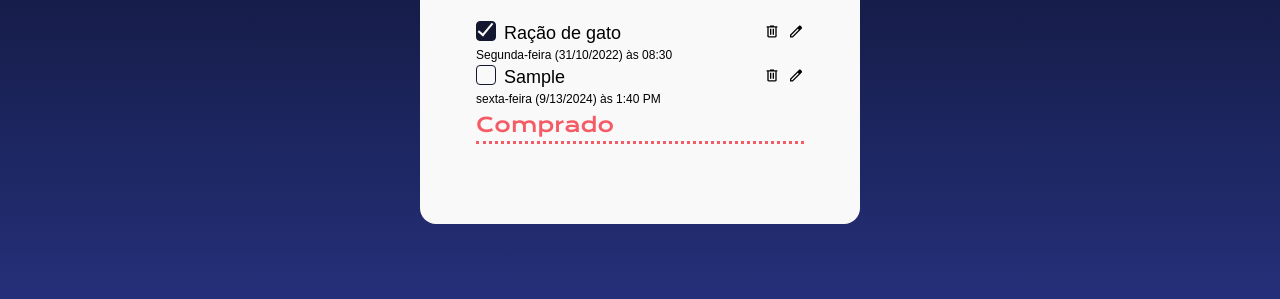
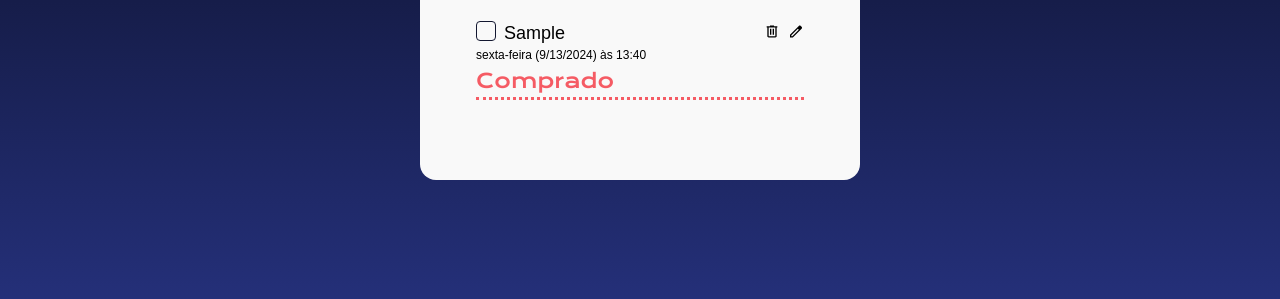
Before and after one commit to erikkaugusto/construindo-paginas-dinamicas, a plain HTML site: page index.html in a window 1280 px wide. Both pictures are taken after typing "Sample" into the empty fields and a click on the button "Salvar item". Shown: the part 463-762 px from the top of the page. Drawn offline with nearby package versions, Linux system fonts and the light colour scheme; a web font is replaced by a local one.

Commit message:
verificacoes e melhorias

```diff
--- a/index.html
+++ b/index.html
@@ -27,29 +27,7 @@
             <hr>
 
             <ul id="lista-de-compras">
-                <li>
-                    <div class="lista-item-container">
-                        <div>
-                            <div class="container-checkbox">
-                                <label for="checkbox-1">
-                                    <input type="checkbox" class="input-checkbox" id="checkbox-1" />
-                                    <div class="checkbox-customizado checked"></div>
-                                </label>
-                            </div>
-                            <p>Ração de gato</p>
-                        </div>
-
-                        <div>
-                            <button class="item-lista-button">
-                                <img src="./img/delete.svg" alt="remover">
-                            </button>
-                            <button class="item-lista-button">
-                                <img src="./img/edit.svg" alt="editar">
-                            </button>
-                        </div>
-                    </div>
-                    <p class="texto-data">Segunda-feira (31/10/2022) às 08:30</p>
-                </li>
+                <p id="mensagem-lista-vazia" style="display: block;">Sua lista está vazia. Adicione itens a ela para não esquecer nada na próxima compra!</p>
             </ul>
             <h2>Comprado</h2>
             <hr />
@@ -58,7 +36,7 @@
             </ul>
         </div>
     </main>
-    <script src="scripts.js"></script>
+    <script src="scripts.js" type="module"></script>
 </body>
 
 </html>
--- /dev/null
+++ b/js/adicionarItem.js
@@ -0,0 +1,14 @@
+import { criarItemDaLista } from "./criarItemDaLista.js";
+import { verificarListaVazia } from "./verificarListaVazia.js";
+
+const item = document.getElementById("input-item");
+
+const listaDeCompras = document.getElementById("lista-de-compras");
+
+export function adicionarItem(evento) {
+    evento.preventDefault()
+
+    const itemDaLista = criarItemDaLista(item.value);
+    listaDeCompras.appendChild(itemDaLista);
+    verificarListaVazia(listaDeCompras);
+}
--- /dev/null
+++ b/js/criarItemDaLista.js
@@ -0,0 +1,88 @@
+import { verificarListaComprados } from "./verificarListaComprados.js";
+
+const listaDeCompras = document.getElementById("lista-de-compras");
+const listaComprados = document.getElementById("lista-comprados");
+let contador = 0;
+
+export function criarItemDaLista(item) {
+    const itemDaLista = document.createElement("li");
+    const containerItemLista = document.createElement("div");
+    containerItemLista.classList.add("lista-item-container");
+
+    const containerNomeDoItem = document.createElement("div");
+
+    const containerCheckbox = document.createElement("div");
+    containerCheckbox.classList.add("container-checkbox");
+
+    const checkboxInput = document.createElement("input");
+    checkboxInput.type = "checkbox";
+    checkboxInput.classList.add("input-checkbox");
+    checkboxInput.id = "checkbox-" + contador++;
+
+    const checkboxLabel = document.createElement("label");
+    checkboxLabel.setAttribute("for", checkboxInput.id);
+
+    checkboxLabel.addEventListener("click", function (evento) {
+        const checkboxInput = evento.currentTarget.querySelector(".input-checkbox");
+        const checkboxCustomizado = evento.currentTarget.querySelector(".checkbox-customizado");
+        const itemTitulo = evento.currentTarget.closest("li").querySelector("#item-titulo")
+        if (checkboxInput.checked) {
+            checkboxCustomizado.classList.add("checked");
+            itemTitulo.style.textDecoration = "line-through";
+            listaComprados.appendChild(itemDaLista)
+        } else {
+            checkboxCustomizado.classList.remove("checked");
+            itemTitulo.style.textDecoration = "none";
+            listaDeCompras.appendChild(itemDaLista)
+        }
+
+        verificarListaComprados(listaComprados)
+    })
+
+    const checkboxCustomizado = document.createElement("div");
+    checkboxCustomizado.classList.add("checkbox-customizado");
+
+    checkboxLabel.appendChild(checkboxInput);
+    checkboxLabel.appendChild(checkboxCustomizado);
+
+    containerCheckbox.appendChild(checkboxLabel);
+    containerNomeDoItem.appendChild(containerCheckbox)
+
+    const nomeDoItem = document.createElement("p");
+    nomeDoItem.id = "item-titulo";
+    nomeDoItem.innerText = item;
+    containerNomeDoItem.appendChild(nomeDoItem)
+
+    const containerBotoes = document.createElement("div");
+    const botaoRemover = document.createElement("button");
+    botaoRemover.classList.add("item-lista-button");
+
+    const imagemRemover = document.createElement("img");
+    imagemRemover.src = "img/delete.svg";
+    imagemRemover.alt = "Remover";
+
+    botaoRemover.appendChild(imagemRemover);
+    containerBotoes.appendChild(botaoRemover);
+
+    const botaoEditar = document.createElement("button");
+    botaoEditar.classList.add("item-lista-button")
+
+    const imagemEditar = document.createElement("img");
+    imagemEditar.src = "img/edit.svg";
+    imagemEditar.alt = "Editar";
+
+    botaoEditar.appendChild(imagemEditar);
+    containerBotoes.appendChild(botaoEditar);
+
+    containerItemLista.appendChild(containerNomeDoItem);
+    containerItemLista.appendChild(containerBotoes);
+
+    const itemData = document.createElement("p");
+    itemData.innerText = `${new Date().toLocaleDateString("pt-BR", { weekday: "long" })} (${new Date().toLocaleDateString()}) às ${new Date().toLocaleTimeString("pt-BR", { hour: "numeric", minute: "numeric" })}`;
+    itemData.classList.add("texto-data");
+
+    itemDaLista.appendChild(containerItemLista);
+    itemDaLista.appendChild(itemData);
+
+    return itemDaLista;
+}
--- /dev/null
+++ b/js/verificarListaComprados.js
@@ -0,0 +1,10 @@
+const containerListaComprados = document.getElementById("container-lista-comprados")
+
+export function verificarListaComprados(lista) {
+
+    if (lista.childElementCount === 0) {
+        containerListaComprados.style.display = "none";
+    } else {
+        containerListaComprados.style.display = "block";
+    }
+}
--- /dev/null
+++ b/js/verificarListaVazia.js
@@ -0,0 +1,9 @@
+const mensagemListaVazia = document.getElementById("mensagem-lista-vazia");
+
+export function verificarListaVazia(lista) {
+    if (lista.childElementCount === 0) {
+        mensagemListaVazia.style.display = "block";
+    } else {
+        mensagemListaVazia.style.display = "none";
+    }
+}
--- a/scripts.js
+++ b/scripts.js
@@ -1,89 +1,8 @@
-const item = document.getElementById("input-item");
+import { adicionarItem } from "./js/adicionarItem.js";
+import { verificarListaComprados } from "./js/verificarListaComprados.js";
+
 const botaoSalvarItem = document.getElementById("adicionar-item");
-const listaDeCompras = document.getElementById("lista-de-compras");
-const listaComprados = document.getElementById("lista-comprados");
-let contador = 0;
 botaoSalvarItem.addEventListener("click", adicionarItem);
 
-function adicionarItem(evento) {
-    evento.preventDefault()
-
-    const itemDaLista = document.createElement("li");
-    const containerItemLista = document.createElement("div");
-    containerItemLista.classList.add("lista-item-container");
-
-    const containerNomeDoItem = document.createElement("div");
-
-    const containerCheckbox = document.createElement("div");
-    containerCheckbox.classList.add("container-checkbox");
-
-    const checkboxInput = document.createElement("input");
-    checkboxInput.type = "checkbox";
-    checkboxInput.classList.add("input-checkbox");
-    checkboxInput.id = "checkbox-" + contador++;
-
-    const checkboxLabel = document.createElement("label");
-    checkboxLabel.setAttribute("for", checkboxInput.id);
-
-    checkboxLabel.addEventListener("click", function (evento) {
-        const checkboxInput = evento.currentTarget.querySelector(".input-checkbox");
-        const checkboxCustomizado = evento.currentTarget.querySelector(".checkbox-customizado");
-        const itemTitulo = evento.currentTarget.closest("li").querySelector("#item-titulo");
-
-        if (checkboxInput.checked) {
-            checkboxCustomizado.classList.add("checked");
-            itemTitulo.style.textDecoration = "line-through";
-            listaComprados.appendChild(itemDaLista);
-        } else {
-            checkboxCustomizado.classList.remove("checked");
-            itemTitulo.style.textDecoration = "none";
-            listaDeCompras.appendChild(itemDaLista);
-        }
-    })
-
-    const checkboxCustomizado = document.createElement("div");
-    checkboxCustomizado.classList.add("checkbox-customizado");
-
-    checkboxLabel.appendChild(checkboxInput);
-    checkboxLabel.appendChild(checkboxCustomizado);
-
-    containerCheckbox.appendChild(checkboxLabel);
-    containerNomeDoItem.appendChild(containerCheckbox)
-
-    const nomeDoItem = document.createElement("p");
-    nomeDoItem.id = "item-titulo";
-    nomeDoItem.innerText = item.value;
-    containerNomeDoItem.appendChild(nomeDoItem)
-
-    const containerBotoes = document.createElement("div");
-    const botaoRemover = document.createElement("button");
-    botaoRemover.classList.add("item-lista-button");
-
-    const imagemRemover = document.createElement("img");
-    imagemRemover.src = "img/delete.svg";
-    imagemRemover.alt = "Remover";
-
-    botaoRemover.appendChild(imagemRemover);
-    containerBotoes.appendChild(botaoRemover);
-
-    const botaoEditar = document.createElement("button");
-    botaoEditar.classList.add("item-lista-button")
-
-    const imagemEditar = document.createElement("img");
-    imagemEditar.src = "img/edit.svg";
-    imagemEditar.alt = "Editar";
-
-    botaoEditar.appendChild(imagemEditar);
-    containerBotoes.appendChild(botaoEditar);
-
-    containerItemLista.appendChild(containerNomeDoItem);
-    containerItemLista.appendChild(containerBotoes);
-
-    const itemData = document.createElement("p");
-    itemData.innerText = `${new Date().toLocaleDateString("pt-BR", { weekday: "long" })} (${new Date().toLocaleDateString()}) às ${new Date().toLocaleTimeString("pr-BR", {hour: "numeric", minute: "numeric"})}`;
-    itemData.classList.add("texto-data");
-
-    itemDaLista.appendChild(containerItemLista);
-    itemDaLista.appendChild(itemData);
-    listaDeCompras.appendChild(itemDaLista)
-}
+const listaComprados = document.getElementById("lista-comprados");
+verificarListaComprados(listaComprados);
```
